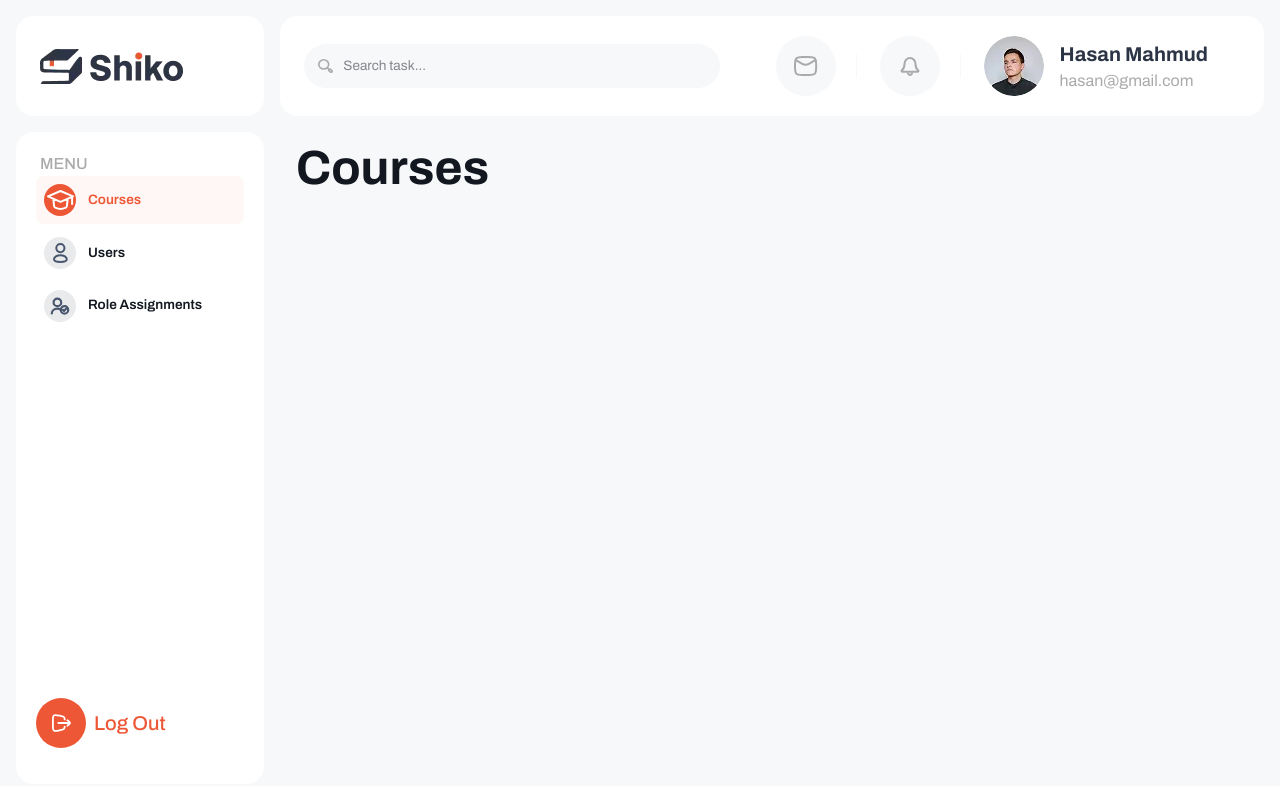
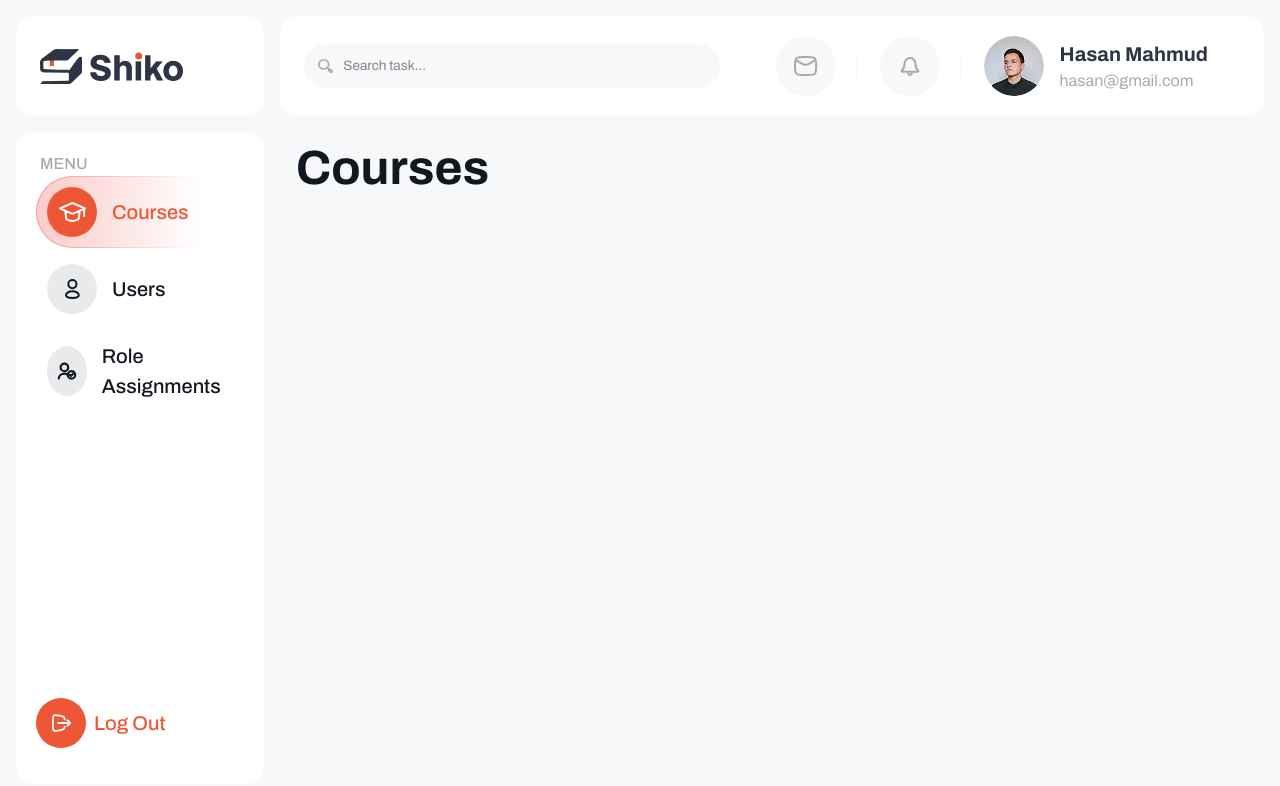
Before and after one commit to shiko-grupp1/shiko-webapp, a Next.js app: page /admin/courses in a window 1280 px wide. Shown: the top 786 px of the page. Built offline with nearby package versions, Linux system fonts and the light colour scheme.

Commit message:
chore: Restore menu item styles from dev

```diff
--- a/src/app/components/shared/MenuItem/MenuListItem.module.css
+++ b/src/app/components/shared/MenuItem/MenuListItem.module.css
@@ -1,22 +1,22 @@
 .menu-item {
   --active-color: var(--primary-3);
-  /* för rundad fade?
-  border-radius: 999px;  */
-  border-radius: 8px;
-  padding: 0.5rem;
-  border: 0;
-  background: transparent;
+  --menu-item-bg-clr: var(--white);
+
+  border-radius: 100vw;
+  padding: 10px;
+  border: 1px solid transparent;
+  background: var(--menu-item-bg-clr);
   cursor: pointer;
   list-style: none;
 
   &:hover {
-    background: #f8f9fb;
+    border-color: var(--primary-4);
   }
 
   &.active {
-    /* solid färg, ingen fade?
-     background: linear-gradient(90deg, #fff1ed 0%, rgba(255, 241, 237, 0.65) 55%, rgba(255, 241, 237, 0) 100%); */
-    background: #fff7f5;
+    background:
+      linear-gradient(90deg, var(--primary-1) 0%, var(--menu-item-bg-clr) 80%) padding-box,
+      linear-gradient(90deg, var(--primary-2) 0%, var(--menu-item-bg-clr) 80%) border-box;
 
     & .menu-icon {
       background-color: var(--active-color);
@@ -36,31 +36,22 @@
     display: flex;
     align-items: center;
     justify-content: space-between;
-    color: inherit;
-    text-decoration: none;
   }
 
   & .left-column {
     display: flex;
-    gap: 0.75rem;
+    gap: 15px;
     align-items: center;
   }
 
   & .menu-icon {
     background-color: var(--p-1-opacity-10);
-    width: 2rem;
-    height: 2rem;
+    width: 50px;
+    height: 50px;
     border-radius: 50%;
     display: flex;
     justify-content: center;
     align-items: center;
-    color: var(--secondary-5);
-  }
-
-  & .menu-text {
-    color: var(--secondary-7);
-    font-size: 0.85rem;
-    font-weight: 600;
   }
 
   & .notification {
```
